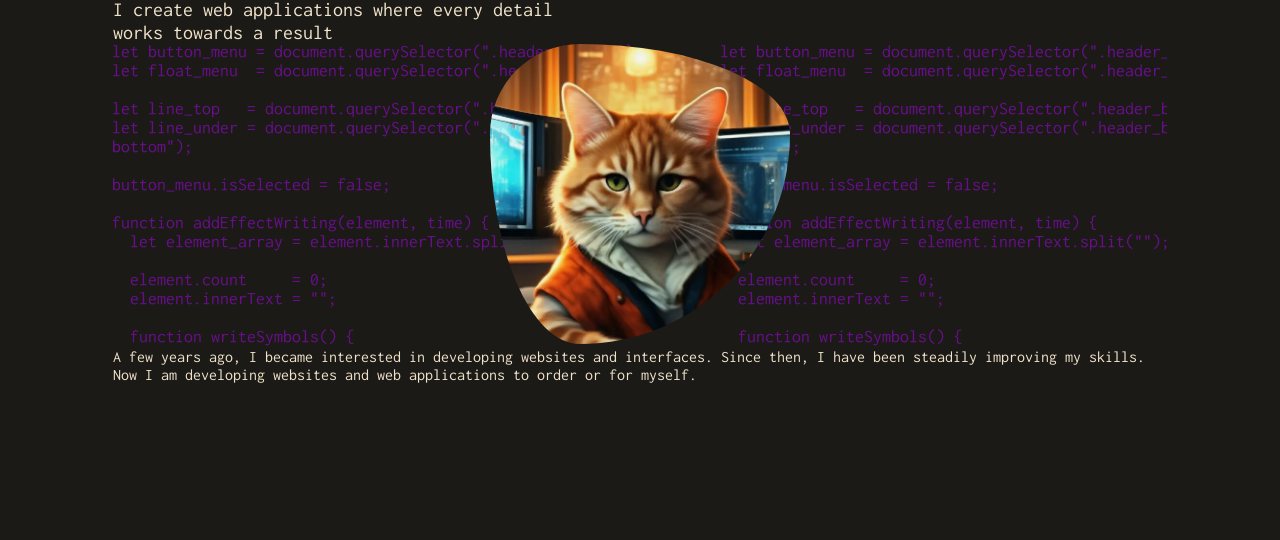
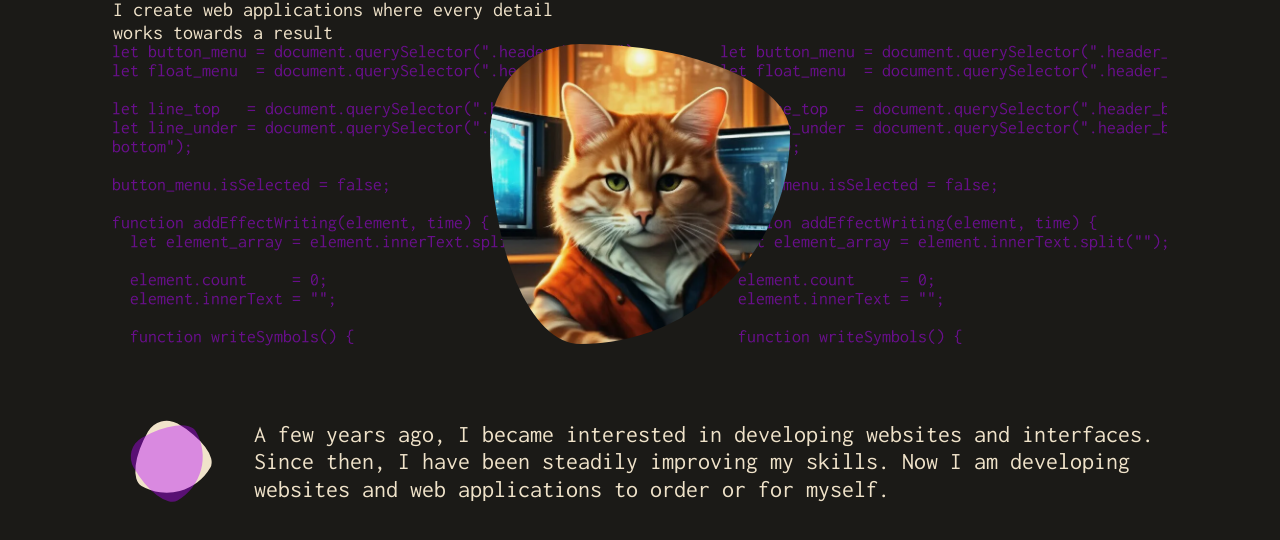
Before and after one commit to LOVELYxGOD/portfolio_demyan, a plain HTML site: page index.html in a window 1280 px wide. Shown: the part 228-768 px from the top of the page. Drawn offline with Linux system fonts and the light colour scheme.

Commit message:
feat: add style for about-me

```diff
--- a/index.html
+++ b/index.html
@@ -74,8 +74,8 @@
             <div class="container">
                 <div class="about-me_content">
                     <div class="context-picture">
-                        <div class="context-picture__item"></div>
-                        <div class="context-picture__item"></div>
+                        <div class="context-picture__item context-picture__item--bottom"></div>
+                        <div class="context-picture__item context-picture__item--top"></div>
                     </div>
                     <p class="about-me__text">
                         A few years ago, I became interested in developing websites and interfaces. Since then, I have been steadily improving my skills. Now I am developing websites and web applications to order or for myself.
--- a/scss/main.scss
+++ b/scss/main.scss
@@ -6,6 +6,8 @@
 // section
 @use './sections/header' ;
 
+@use './sections/about-me' ;
+
 // block
 @use './blocks/burger' ;
 
--- /dev/null
+++ b/scss/sections/_about-me.scss
@@ -0,0 +1,55 @@
+@use '../base/vars' as *;
+@use '../base/mixins' as *;
+
+.about-me {
+}
+.about-me_content {
+    display: flex;
+    align-items: center;
+    justify-content: center;
+    gap: 32px;
+    padding-bottom: 64px;
+    padding-top: 64px;
+}
+.context-picture {
+    width: 100px;
+    height: 100px;
+    position: relative;
+    flex-shrink: 0;
+}
+.context-picture__item {
+    position: absolute;
+    top: 50%;
+    left: 50%;
+    width: 72px;
+    height: 72px;
+    border-radius: 30% 70% 70% 30% / 30% 30% 70% 70%;
+    object-fit: cover;
+}
+
+.context-picture__item--top {
+    background-color: $color-primary;
+    transform: translate(-50%, -50%) rotate(-30deg);
+    opacity: 0.4;
+
+}
+
+.context-picture__item--bottom {
+    background-color: $color-secondary;
+    transform: translate(-50%, -50%) rotate(30deg);
+}
+
+.about-me__text {
+    max-width: 904px;
+    font-size: 24px;
+    font-weight: 400;
+}
+
+@media (max-width: 650px) {
+    .about-me_content {
+        flex-direction: column;
+    }
+    .about-me__text {
+        font-weight: 450;
+    }
+}
```
Also changed, not shown: css/main.css, 1 other file.
